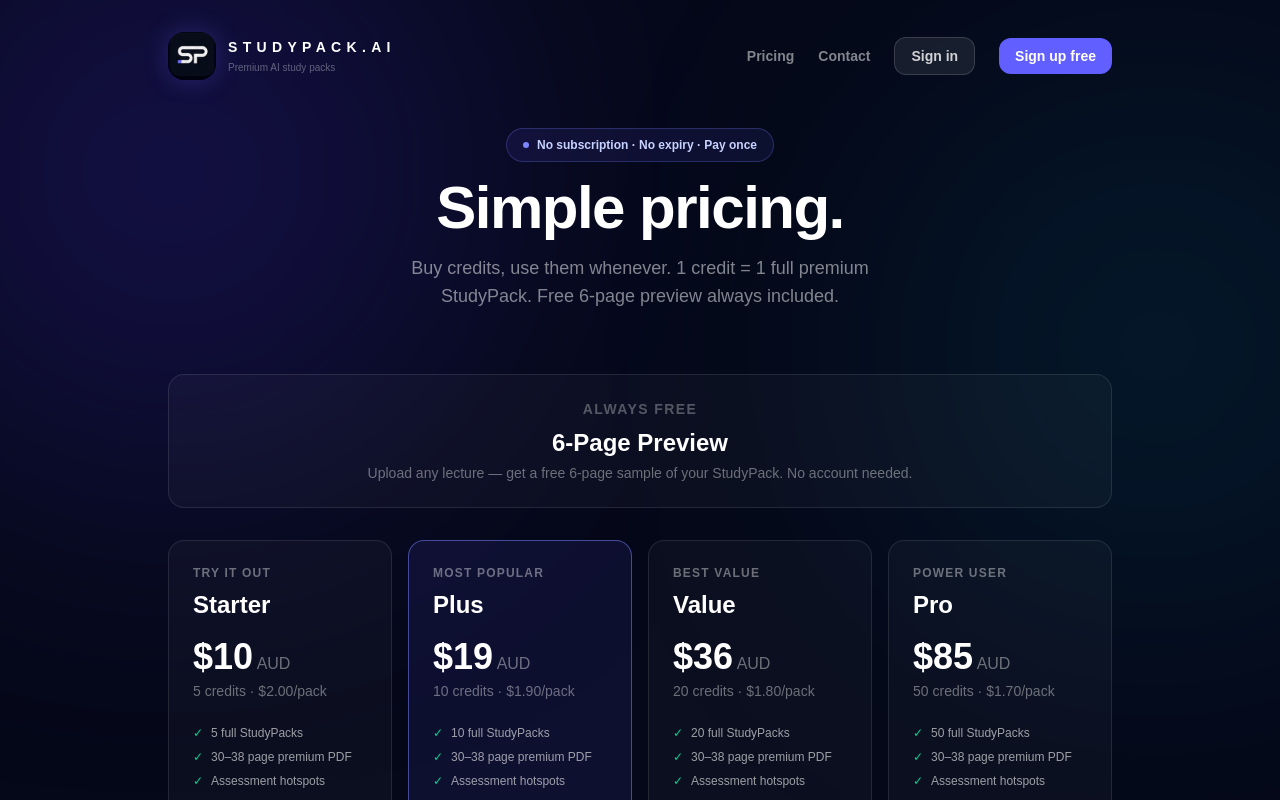
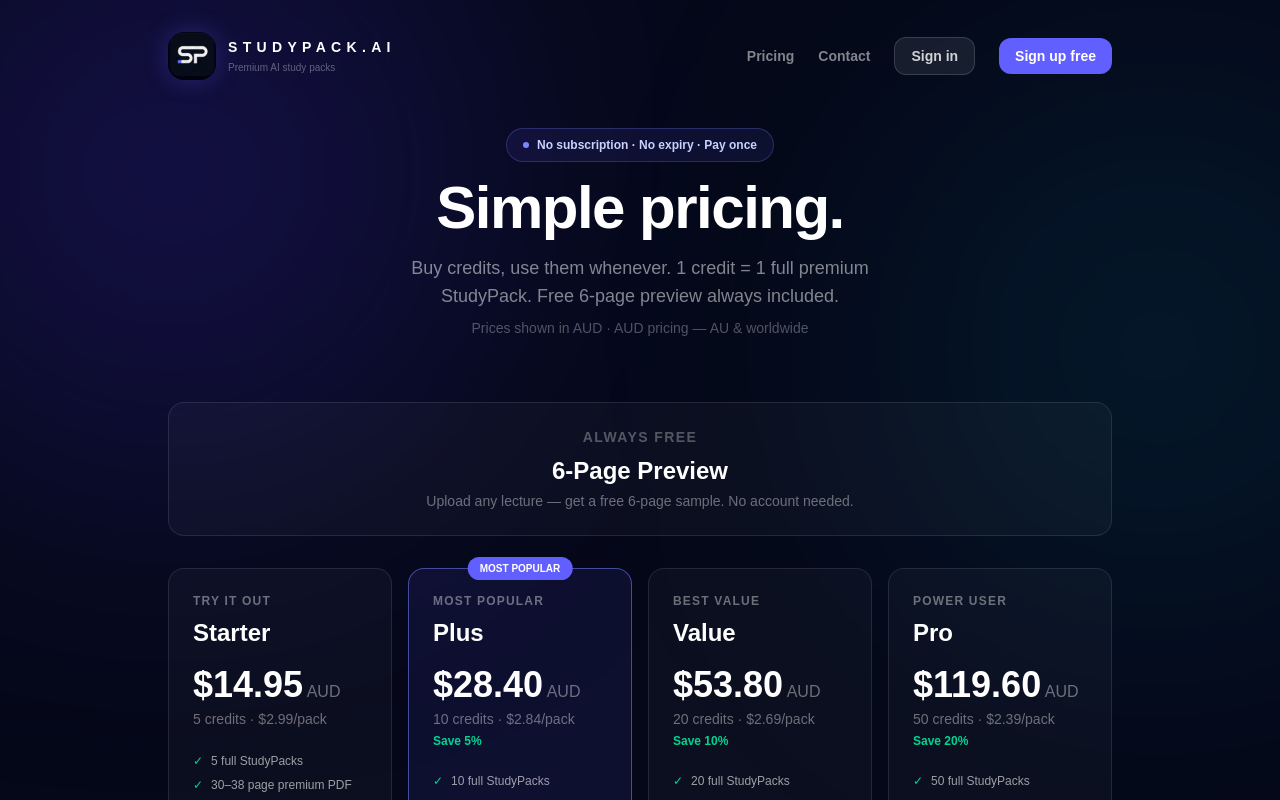
Before and after one commit to paulrodgerson40-blip/studypack-frontend, a Next.js app: page /pricing in a window 1280 px wide. Shown: the top 800 px of the page. Built offline with nearby package versions, Linux system fonts and the light colour scheme; no server answers.

Commit message:
Pricing: new AUD/USD prices, geo detection, 5/10/20/50cr packs at $2.99/$1.99 base

```diff
--- a/app/api/checkout/route.ts
+++ b/app/api/checkout/route.ts
@@ -5,14 +5,37 @@ import { supabaseAdmin } from "@/lib/supabase";
 
 const stripe = new Stripe(process.env.STRIPE_SECRET_KEY!);
 
+// AUD prices (AU + rest of world)
+const AUD_PRICES: Record<string, string> = {
+  starter: "price_1TXHihH2DbjxeKGJbCpXCtBU",
+  plus:    "price_1TXHiiH2DbjxeKGJv8RgreZ6",
+  value:   "price_1TXHijH2DbjxeKGJT5PvWdv8",
+  pro:     "price_1TXHijH2DbjxeKGJQqKcfohZ",
+};
+
+// USD prices (US visitors only)
+const USD_PRICES: Record<string, string> = {
+  starter: "price_1TXHikH2DbjxeKGJRHMzDiGo",
+  plus:    "price_1TXHilH2DbjxeKGJQWTCFcKu",
+  value:   "price_1TXHilH2DbjxeKGJzxhQcP3o",
+  pro:     "price_1TXHimH2DbjxeKGJCJg1Vult",
+};
+
 export async function POST(req: Request) {
   const { userId } = await auth();
   if (!userId) return NextResponse.json({ error: "Unauthorized" }, { status: 401 });
 
-  const { priceId, packName, credits } = await req.json();
-  if (!priceId) return NextResponse.json({ error: "No price ID" }, { status: 400 });
+  const { packKey, packName, credits } = await req.json();
+  if (!packKey) return NextResponse.json({ error: "No pack key" }, { status: 400 });
 
-  // Get user profile
+  // Detect country from Vercel geo headers
+  const country = req.headers.get("x-vercel-ip-country") || "AU";
+  const isUS = country === "US";
+  const priceId = isUS ? USD_PRICES[packKey] : AUD_PRICES[packKey];
+  const currency = isUS ? "USD" : "AUD";
+
+  if (!priceId) return NextResponse.json({ error: "Invalid pack" }, { status: 400 });
+
   const { data: profile } = await supabaseAdmin
     .from("user_profiles")
     .select("id")
@@ -32,8 +55,9 @@ export async function POST(req: Request) {
       supabase_user_id: profile.id,
       credits: credits.toString(),
       pack_name: packName,
+      currency,
     },
   });
 
-  return NextResponse.json({ url: session.url });
+  return NextResponse.json({ url: session.url, currency });
 }
--- a/app/page.tsx
+++ b/app/page.tsx
@@ -1031,10 +1031,10 @@ function HomeInner() {
             </div>
             <div className="grid gap-4 sm:grid-cols-2 lg:grid-cols-4">
               {[
-                { name: "Starter", credits: 5, price: 10, per: "2.00", popular: false },
-                { name: "Plus", credits: 10, price: 19, per: "1.90", popular: true },
-                { name: "Value", credits: 20, price: 36, per: "1.80", popular: false },
-                { name: "Pro", credits: 50, price: 85, per: "1.70", popular: false },
+                { name: "Starter", credits: 5,  price: 14.95, per: "2.99", popular: false, saving: null },
+                { name: "Plus",    credits: 10, price: 28.40, per: "2.84", popular: true,  saving: "Save 5%" },
+                { name: "Value",   credits: 20, price: 53.80, per: "2.69", popular: false, saving: "Save 10%" },
+                { name: "Pro",     credits: 50, price: 119.60, per: "2.39", popular: false, saving: "Save 20%" },
               ].map((plan) => (
                 <div key={plan.name} className={[
                   "relative rounded-2xl border p-6 transition",
@@ -1051,7 +1051,9 @@ function HomeInner() {
                   <div className="mb-1 flex items-baseline gap-1">
                     <span className="text-3xl font-black text-white">${plan.price}</span>
                   </div>
-                  <div className="mb-4 text-xs text-white/40">{plan.credits} credits · ${plan.per} each</div>
+                  <div className="mb-1 text-xs text-white/40">{plan.credits} credits · ${plan.per}/pack AUD</div>
+                  {plan.saving && <div className="mb-3 text-xs font-bold text-emerald-400">{plan.saving}</div>}
+                  {!plan.saving && <div className="mb-3" />}
                   <div className="mb-5 space-y-2">
                     <div className="flex items-center gap-2 text-xs text-white/60">
                       <span className="text-emerald-400">✓</span>{plan.credits} weekly packs
--- a/app/pricing/page.tsx
+++ b/app/pricing/page.tsx
@@ -1,60 +1,73 @@
 "use client";
 
-import { SignUpButton, SignInButton, useUser } from "@clerk/nextjs";
+import { SignInButton, useUser } from "@clerk/nextjs";
 import Link from "next/link";
 import Header from "@/components/Header";
-import { useState } from "react";
+import { useState, useEffect } from "react";
 
-const packs = [
+const PACKS = [
   {
+    key: "starter",
     name: "Starter",
     credits: 5,
-    price: 10,
-    per: 2.00,
+    aud: 14.95, usd: 9.95,
+    audPer: 2.99, usdPer: 1.99,
     popular: false,
     description: "Try it out",
-    priceId: "price_1TWxcaH2DbjxeKGJVKxel8bv",
+    saving: null,
   },
   {
+    key: "plus",
     name: "Plus",
     credits: 10,
-    price: 19,
-    per: 1.90,
+    aud: 28.40, usd: 18.90,
+    audPer: 2.84, usdPer: 1.89,
     popular: true,
     description: "Most popular",
-    priceId: "price_1TWxcbH2DbjxeKGJTF8qU19q",
+    saving: "Save 5%",
   },
   {
+    key: "value",
     name: "Value",
     credits: 20,
-    price: 36,
-    per: 1.80,
+    aud: 53.80, usd: 35.80,
+    audPer: 2.69, usdPer: 1.79,
     popular: false,
     description: "Best value",
-    priceId: "price_1TWxccH2DbjxeKGJlgPo3ttd",
+    saving: "Save 10%",
   },
   {
+    key: "pro",
     name: "Pro",
     credits: 50,
-    price: 85,
-    per: 1.70,
+    aud: 119.60, usd: 79.60,
+    audPer: 2.39, usdPer: 1.59,
     popular: false,
     description: "Power user",
-    priceId: "price_1TWxccH2DbjxeKGJNscVOZc2",
+    saving: "Save 20%",
   },
 ];
 
 export default function PricingPage() {
   const { isSignedIn } = useUser();
   const [loading, setLoading] = useState<string | null>(null);
+  const [isUS, setIsUS] = useState(false);
 
-  async function handleBuy(priceId: string, packName: string, credits: number) {
-    setLoading(priceId);
+  useEffect(() => {
+    // Detect region via simple IP lookup
+    fetch("https://ipapi.co/json/")
+      .then(r => r.json())
+      .then(d => { if (d.country_code === "US") setIsUS(true); })
+      .catch(() => {});
+  }, []);
+
+  async function handleBuy(pack: typeof PACKS[0]) {
+    setLoading(pack.key);
     try {
       const res = await fetch("/api/checkout", {
         method: "POST",
         headers: { "Content-Type": "application/json" },
-        body: JSON.stringify({ priceId, packName, credits }),
+        body: JSON.stringify({ packKey: pack.key, packName: pack.name, credits: pack.credits }),
       });
       const data = await res.json();
       if (data.url) window.location.href = data.url;
@@ -65,29 +78,29 @@ export default function PricingPage() {
     }
   }
 
+  const currency = isUS ? "USD" : "AUD";
+
   return (
     <main className="min-h-screen bg-[#050818] text-white">
-      {/* Background glows */}
       <div className="pointer-events-none fixed inset-0 overflow-hidden">
         <div className="absolute -left-32 -top-32 h-[600px] w-[600px] rounded-full bg-indigo-700/25 blur-[140px]" />
         <div className="absolute -right-32 top-24 h-[500px] w-[500px] rounded-full bg-cyan-600/15 blur-[140px]" />
       </div>
 
       <div className="relative mx-auto max-w-5xl px-5 py-8 md:px-10">
-
         <Header />
 
-        {/* Hero */}
         <div className="mb-16 text-center">
           <div className="mb-4 inline-flex items-center gap-2 rounded-full border border-indigo-400/25 bg-indigo-500/10 px-4 py-2 text-xs font-bold text-indigo-200">
             <span className="h-1.5 w-1.5 rounded-full bg-indigo-400" />
             No subscription · No expiry · Pay once
           </div>
-          <h1 className="text-5xl font-black tracking-tight text-white md:text-6xl">
-            Simple pricing.
-          </h1>
+          <h1 className="text-5xl font-black tracking-tight text-white md:text-6xl">Simple pricing.</h1>
           <p className="mx-auto mt-4 max-w-lg text-lg text-white/50">
             Buy credits, use them whenever. 1 credit = 1 full premium StudyPack. Free 6-page preview always included.
+          </p>
+          <p className="mt-2 text-sm text-white/30">
+            Prices shown in {currency} · {isUS ? "US pricing" : "AUD pricing — AU & worldwide"}
           </p>
         </div>
 
@@ -95,32 +108,40 @@ export default function PricingPage() {
         <div className="mb-8 rounded-2xl border border-white/10 bg-white/[0.03] p-6 text-center">
           <div className="text-sm font-bold uppercase tracking-widest text-white/30">Always free</div>
           <div className="mt-2 text-2xl font-black text-white">6-Page Preview</div>
-          <p className="mt-1 text-sm text-white/40">Upload any lecture — get a free 6-page sample of your StudyPack. No account needed.</p>
+          <p className="mt-1 text-sm text-white/40">Upload any lecture — get a free 6-page sample. No account needed.</p>
         </div>
 
         {/* Paid packs */}
         <div className="grid gap-4 md:grid-cols-2 lg:grid-cols-4">
-          {packs.map((pack) => (
+          {PACKS.map((pack) => {
+            const price = isUS ? pack.usd : pack.aud;
+            const per = isUS ? pack.usdPer : pack.audPer;
+            return (
               <div
-              key={pack.name}
+                key={pack.key}
                 className={`relative rounded-2xl border p-6 ${
                   pack.popular
                     ? "border-indigo-400/50 bg-indigo-500/10"
                     : "border-white/10 bg-white/[0.03]"
                 }`}
               >
-
-              <div className="text-xs font-bold uppercase tracking-widest text-white/40">
-                {pack.description}
+                {pack.popular && (
+                  <div className="absolute -top-3 left-1/2 -translate-x-1/2 rounded-full bg-indigo-500 px-3 py-1 text-[10px] font-black text-white whitespace-nowrap">
+                    MOST POPULAR
                   </div>
+                )}
+                <div className="text-xs font-bold uppercase tracking-widest text-white/40">{pack.description}</div>
                 <div className="mt-2 text-2xl font-black text-white">{pack.name}</div>
                 <div className="mt-4 text-4xl font-black text-white">
-                ${pack.price}
-                <span className="text-base font-normal text-white/40"> AUD</span>
+                  ${price.toFixed(2)}
+                  <span className="text-base font-normal text-white/40"> {currency}</span>
                 </div>
                 <div className="mt-1 text-sm text-white/40">
-                {pack.credits} credits · ${pack.per.toFixed(2)}/pack
+                  {pack.credits} credits · ${per.toFixed(2)}/pack
                 </div>
+                {pack.saving && (
+                  <div className="mt-1 text-xs font-bold text-emerald-400">{pack.saving}</div>
+                )}
                 <ul className="mt-6 space-y-2">
                   {[
                     `${pack.credits} full StudyPacks`,
@@ -130,19 +151,18 @@ export default function PricingPage() {
                     "Never expires",
                   ].map((f) => (
                     <li key={f} className="flex items-center gap-2 text-xs text-white/60">
-                    <span className="text-emerald-400">✓</span>
-                    {f}
+                      <span className="text-emerald-400">✓</span>{f}
                     </li>
                   ))}
                 </ul>
                 <div className="mt-6">
                   {isSignedIn ? (
                     <button
-                    onClick={() => handleBuy(pack.priceId, pack.name, pack.credits)}
-                    disabled={loading === pack.priceId}
+                      onClick={() => handleBuy(pack)}
+                      disabled={loading === pack.key}
                       className="w-full rounded-xl bg-white py-3 text-sm font-black text-black transition hover:scale-[1.02] disabled:opacity-60"
                     >
-                    {loading === pack.priceId ? "Loading..." : `Buy ${pack.name}`}
+                      {loading === pack.key ? "Loading..." : `Buy ${pack.name}`}
                     </button>
                   ) : (
                     <SignInButton mode="modal">
@@ -153,10 +173,10 @@ export default function PricingPage() {
                   )}
                 </div>
               </div>
-          ))}
+            );
+          })}
         </div>
 
-        {/* FAQ */}
         <div className="mt-20 text-center">
           <h2 className="text-2xl font-black text-white">How it works</h2>
           <div className="mx-auto mt-8 grid max-w-2xl gap-4 text-left md:grid-cols-3">
@@ -176,7 +196,6 @@ export default function PricingPage() {
           </div>
         </div>
 
-        {/* Bottom CTA */}
         <div className="mt-16 text-center">
           <Link
             href="/"
@@ -186,7 +205,6 @@ export default function PricingPage() {
           </Link>
           <p className="mt-3 text-xs text-white/30">No account needed for the free preview</p>
         </div>
-
       </div>
     </main>
   );
```
Lines whose indentation alone changed are shown as unchanged.
